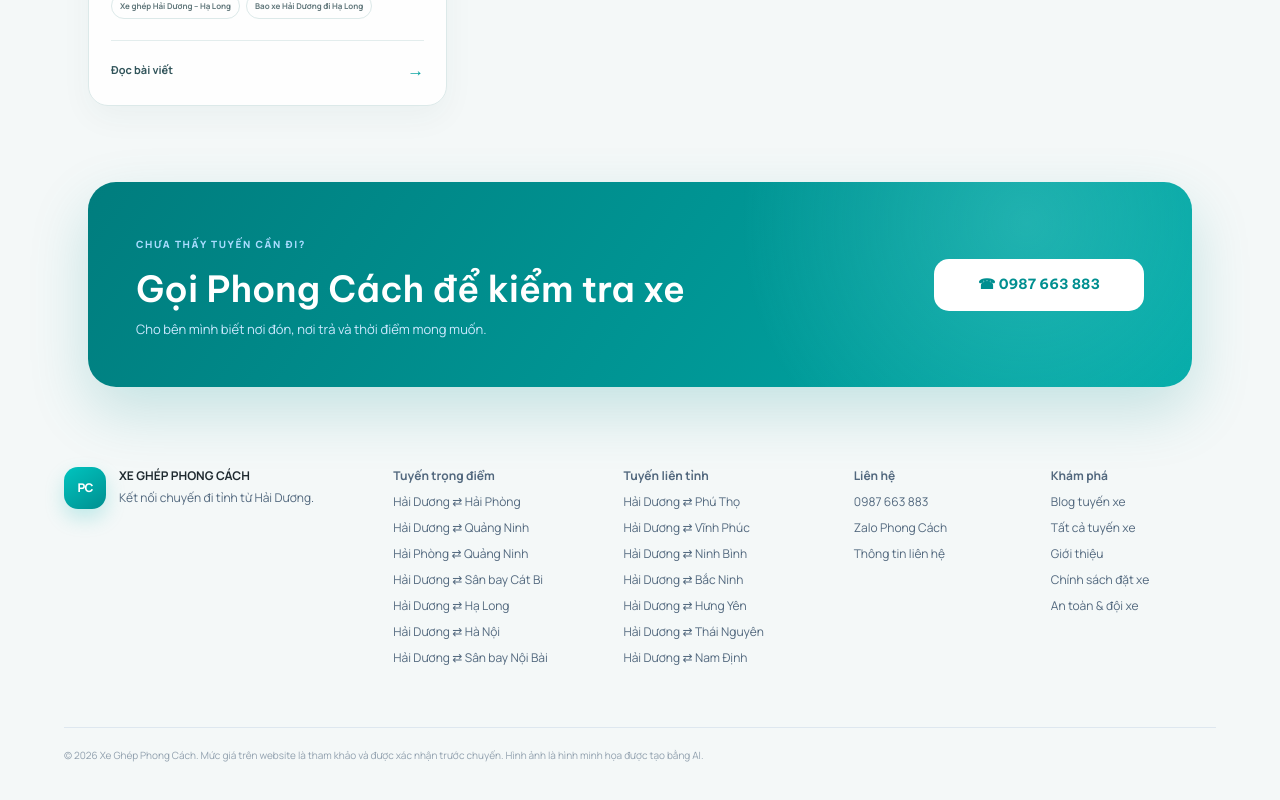
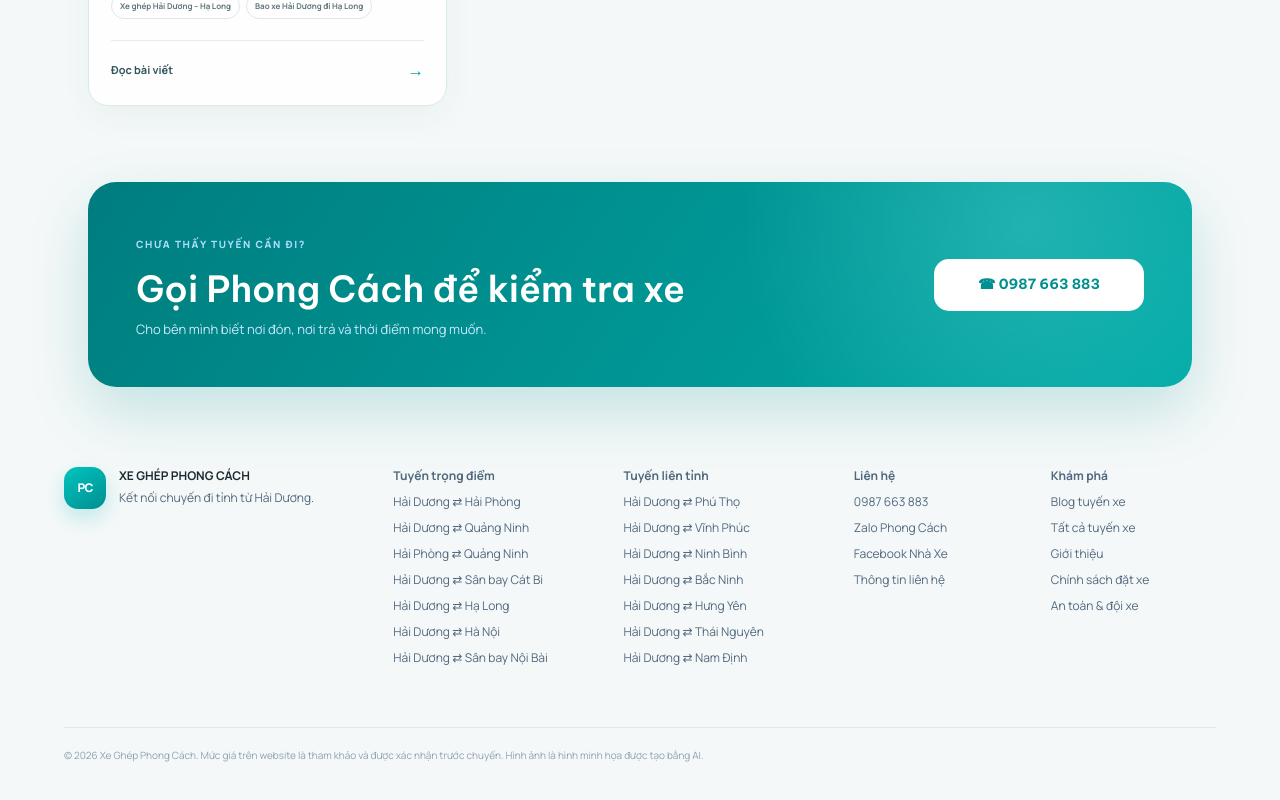
Before and after one commit to Longhoang249/xe-ghep-phong-cach, a Next.js app: page /blog in a window 1280 px wide. Shown: the part 5786-6586 px from the top of the page. Built offline with nearby package versions, Linux system fonts and the light colour scheme; no server answers.

Commit message:
feat(seo): link official Facebook Fanpage across schema sameAs, SiteFooter and contact page

```diff
--- a/app/lien-he/page.tsx
+++ b/app/lien-he/page.tsx
@@ -20,6 +20,7 @@ export default function ContactPage() {
         <section className="contact-cards"><div><span>HOTLINE ĐẶT XE</span><h2>{siteConfig.phoneDisplay}</h2><p>Dùng để gọi tư vấn và xác nhận yêu cầu chuyến.</p><TrackedLink className="btn btn-primary" href={siteConfig.phoneHref} eventName="click_call" eventData={{ placement: "contact_page" }}>Gọi ngay</TrackedLink></div><div><span>NHẮN ZALO</span><h2>Zalo Phong Cách</h2><p>Gửi địa chỉ, thời gian và nhu cầu để tư vấn viên kiểm tra.</p><TrackedLink className="btn btn-ghost" href={zaloUrl} target="_blank" rel="noopener noreferrer" eventName="click_zalo" eventData={{ placement: "contact_page" }}>Mở Zalo</TrackedLink></div></section>
         <section><h2>Thông tin nên chuẩn bị</h2><ul><li>Điểm đón và điểm trả dự kiến.</li><li>Ngày đi, giờ muốn đón và chiều đi hoặc chiều về.</li><li>Số khách, loại xe ghép hay bao xe.</li><li>Hành lý hoặc thông tin hàng hóa nếu có.</li></ul></section>
         <section><h2>Khu vực phục vụ</h2><p>Phong Cách ưu tiên Hải Dương, Hải Phòng và Quảng Ninh; đồng thời tiếp nhận yêu cầu trên các tuyến liên tỉnh đang hiển thị tại trang danh sách tuyến.</p></section>
+        <section><h2>Kênh mạng xã hội chính thức</h2><p>Theo dõi lịch trình chuyến, đánh giá thực tế và liên hệ qua Fanpage chính thức: <a href={siteConfig.facebookUrl} target="_blank" rel="noopener noreferrer" style={{ color: "#008f90", fontWeight: 700 }}>facebook.com/xeghepphongcach →</a></p></section>
       </TrustPage>
     </>
   );
--- a/components/SiteFooter.tsx
+++ b/components/SiteFooter.tsx
@@ -46,6 +46,9 @@ export default function SiteFooter({ placement = "site_footer" }: SiteFooterProp
         <TrackedLink href={zaloUrl} target="_blank" rel="noopener noreferrer" eventName="click_zalo" eventData={{ placement }}>
           Zalo Phong Cách
         </TrackedLink>
+        <a href={siteConfig.facebookUrl} target="_blank" rel="noopener noreferrer">
+          Facebook Nhà Xe
+        </a>
         <Link href="/lien-he">Thông tin liên hệ</Link>
       </div>
       <div>
--- a/lib/site.ts
+++ b/lib/site.ts
@@ -8,6 +8,7 @@ export const siteConfig = {
   phoneDisplay: "0987 663 883",
   phoneHref: "tel:+84987663883",
   zaloFallbackUrl: "https://zalo.me/0987663883",
+  facebookUrl: process.env.NEXT_PUBLIC_FACEBOOK_URL || "https://www.facebook.com/xeghepphongcach",
   locale: "vi_VN",
   language: "vi-VN",
   contentUpdatedAt: "2026-08-21T00:00:00+07:00",
@@ -21,7 +22,7 @@ export function absoluteUrl(path = "/") {
 export function officialProfiles() {
   return [
     process.env.NEXT_PUBLIC_ZALO_URL,
-    process.env.NEXT_PUBLIC_FACEBOOK_URL,
+    siteConfig.facebookUrl,
     process.env.NEXT_PUBLIC_GOOGLE_MAPS_URL,
   ].filter((value): value is string => Boolean(value));
 }
```
